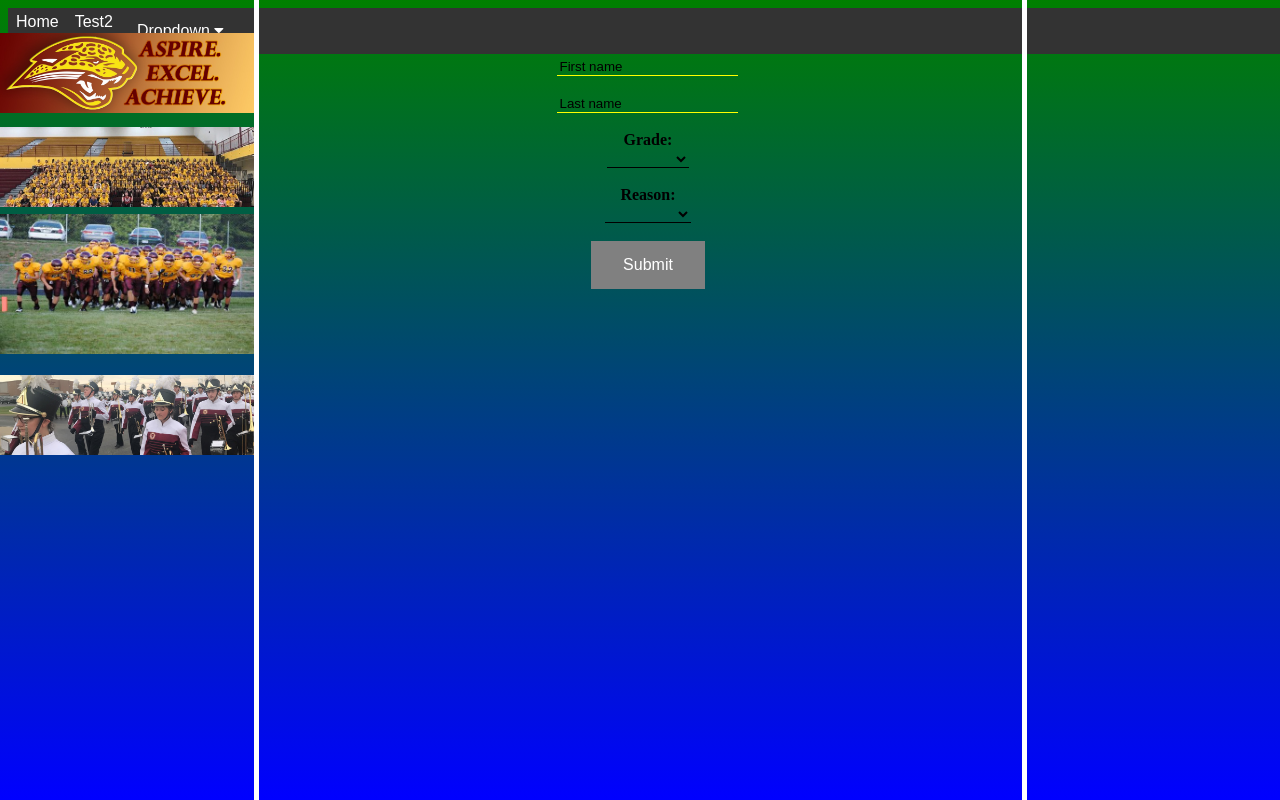
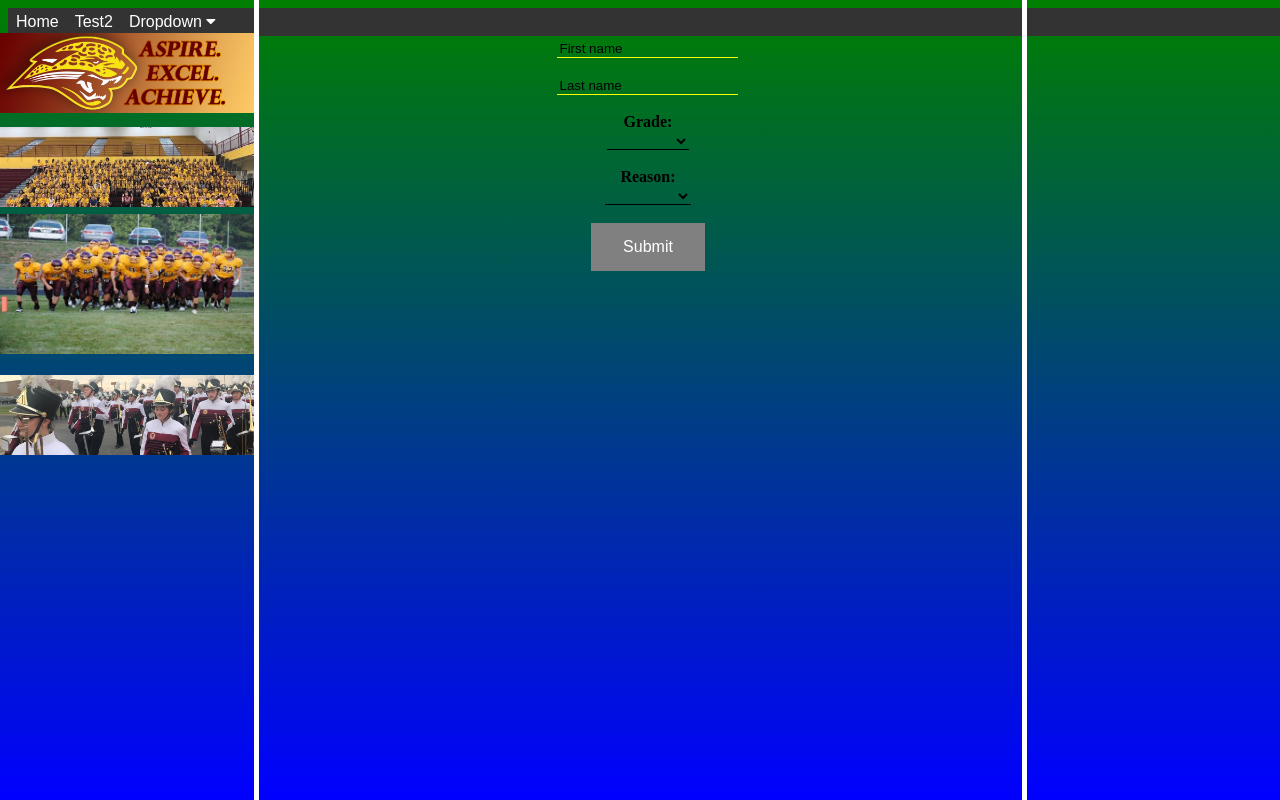
Before and after one commit to TylerRoehm/TesTyler, a plain HTML site: page index.htm in a window 1280 px wide. Drawn offline with nearby package versions, Linux system fonts and the light colour scheme.

Commit message:
Update index.htm

```diff
--- a/index.htm
+++ b/index.htm
@@ -33,7 +33,7 @@
     border: none;
     outline: none;
     color: white;
-    padding: 14px 16px;
+    padding: 5px 8px;
     background-color: inherit;
     font-family: inherit;
     margin: 0;
```
